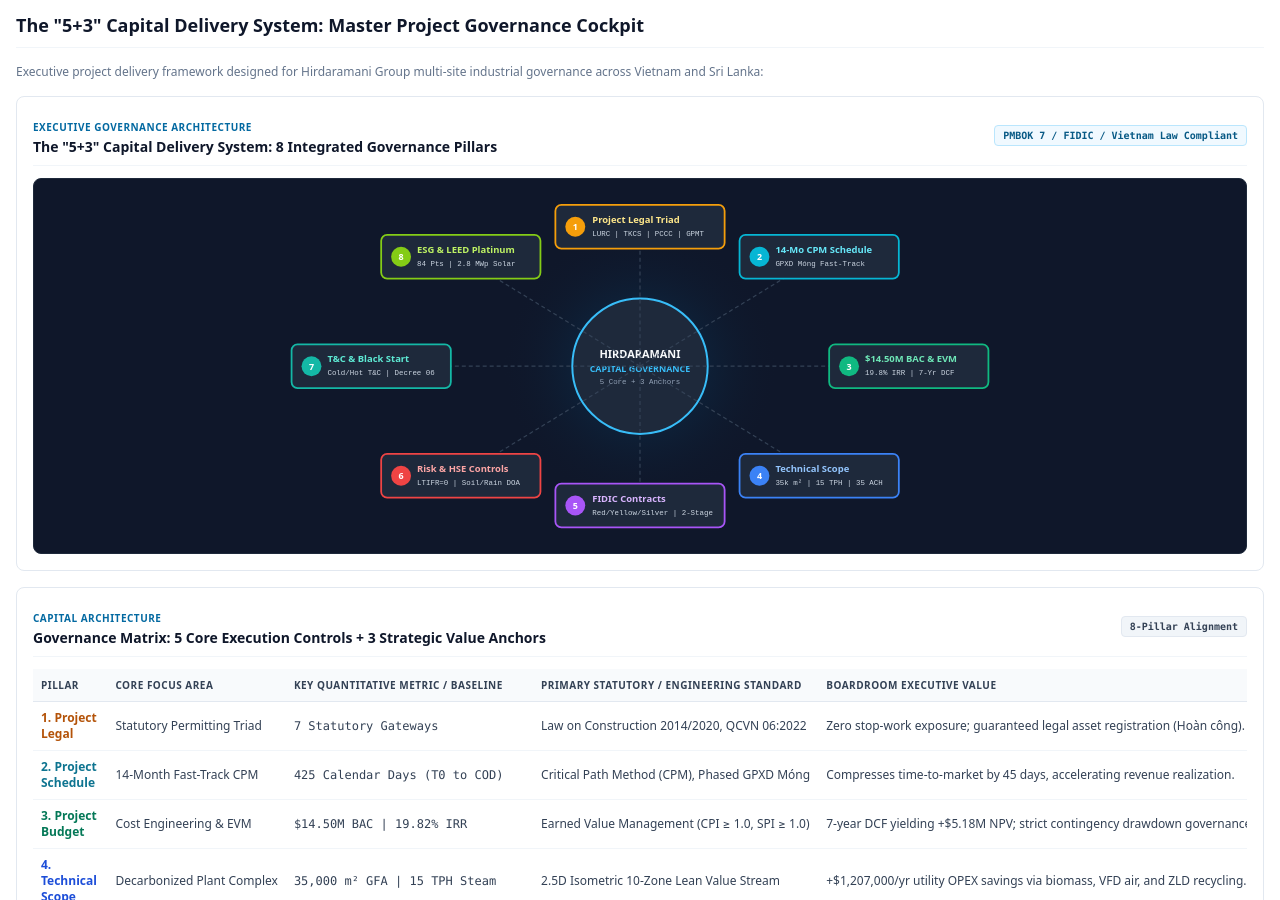
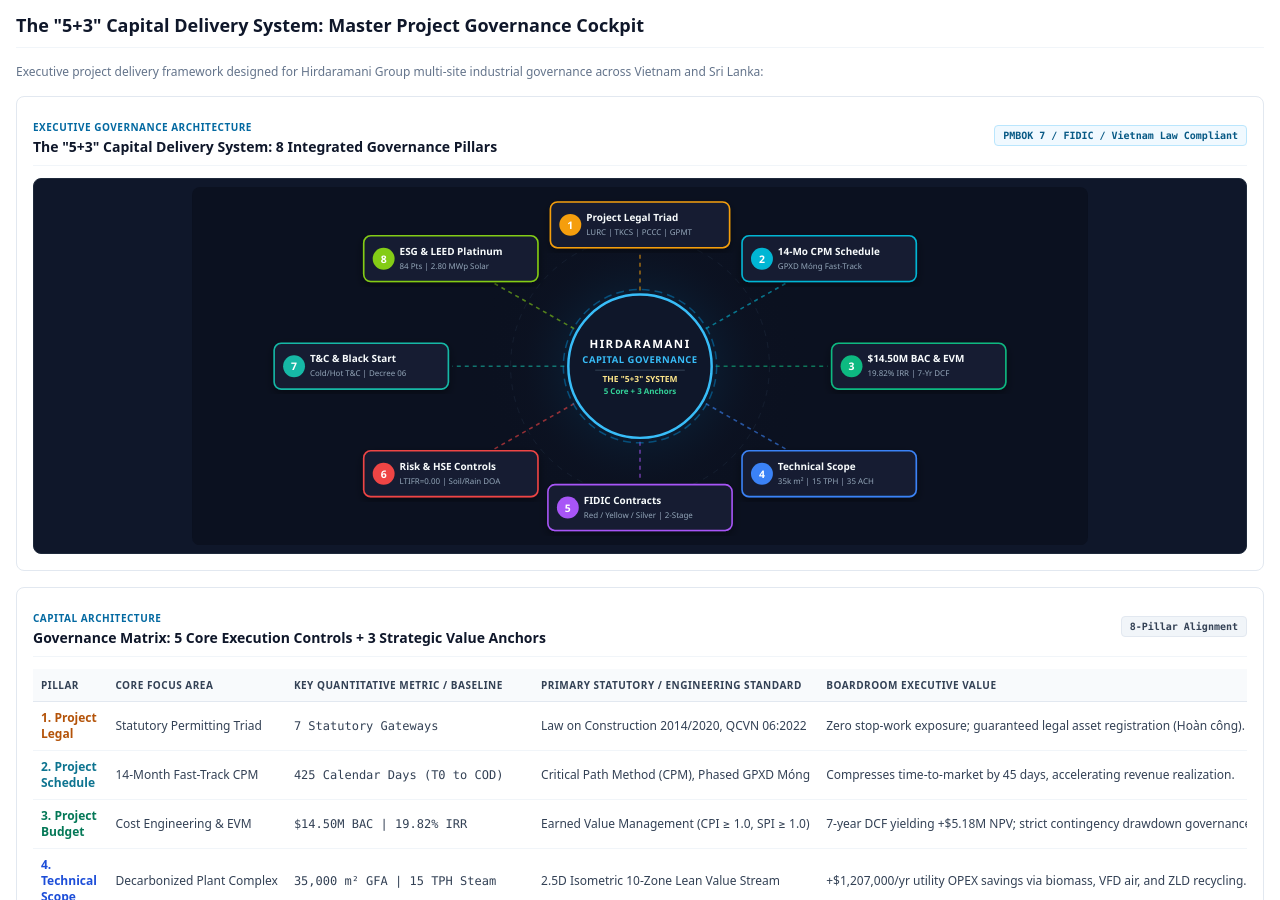
Before and after one commit to Qking232/Qking232.github.io, a Jekyll site: the page gar/modules/master_project_governance.html, which Jekyll copies as it is, in a window 1280 px wide and 900 px high, scrolled down 330 px. Built offline with Jekyll 4.4.1, drawn with Linux system fonts in a browser that asks for light colours; nearby versions of some CDN libraries.

Commit message:
Fix text distortion and spoke z-order in 8-Pillar Capital Delivery Wheel

```diff
--- a/gar/modules/master_project_governance.html
+++ b/gar/modules/master_project_governance.html
@@ -191,102 +191,111 @@
 
           <div class="w-full overflow-hidden bg-slate-900 rounded-lg p-2 border border-slate-800 flex justify-center">
             <svg viewBox="0 0 900 360" class="w-full max-w-4xl h-auto select-none" xmlns="http://www.w3.org/2000/svg">
+
               <defs>
-                <radialGradient id="centerGlow" cx="50%" cy="50%" r="50%">
-                  <stop offset="0%" stop-color="#0284c7" stop-opacity="0.3"/>
-                  <stop offset="100%" stop-color="#0f172a" stop-opacity="0"/>
+                <radialGradient id="hubHalo" cx="50%" cy="50%" r="50%">
+                  <stop offset="0%" stop-color="#0284c7" stop-opacity="0.35"/>
+                  <stop offset="65%" stop-color="#0f172a" stop-opacity="0.1"/>
+                  <stop offset="100%" stop-color="#090d16" stop-opacity="0"/>
                 </radialGradient>
+                <filter id="cardShadow" x="-10%" y="-10%" width="120%" height="120%">
+                  <feDropShadow dx="0" dy="4" stdDeviation="5" flood-color="#000000" flood-opacity="0.4"/>
+                </filter>
               </defs>
+              <rect width="900" height="360" fill="#0b1120" rx="8" />
+              <!-- Subtle Background Concentric Orbit Rings -->
+              <circle cx="450" cy="180" r="130" fill="none" stroke="#1e293b" stroke-width="1" stroke-dasharray="6,6" opacity="0.6" />
+              <circle cx="450" cy="180" r="180" fill="url(#hubHalo)" />
 
-              <!-- Central Core -->
-              <circle cx="450" cy="180" r="140" fill="url(#centerGlow)" />
-              <circle cx="450" cy="180" r="68" fill="#1e293b" stroke="#38bdf8" stroke-width="2" />
-              <text x="450" y="172" fill="#f8fafc" font-size="11" font-weight="bold" text-anchor="middle" font-family="system-ui">HIRDARAMANI</text>
-              <text x="450" y="186" fill="#38bdf8" font-size="9" font-weight="bold" text-anchor="middle" font-family="system-ui">CAPITAL GOVERNANCE</text>
-              <text x="450" y="198" fill="#94a3b8" font-size="7.5" font-family="monospace" text-anchor="middle">5 Core + 3 Anchors</text>
+              <!-- Connecting Spokes (Rim to Box Boundary) -->
+              <g stroke="#334155" stroke-width="1.8" stroke-dasharray="5,4">
+                <line x1="450.0" y1="104.0" x2="450.0" y2="65.0" stroke="#f59e0b" stroke-opacity="0.6" stroke-width="1.6" stroke-dasharray="4,4" />
+                <line x1="516.1" y1="142.4" x2="596.1" y2="97.0" stroke="#06b6d4" stroke-opacity="0.6" stroke-width="1.6" stroke-dasharray="4,4" />
+                <line x1="526.0" y1="180.0" x2="638.5" y2="180.0" stroke="#10b981" stroke-opacity="0.6" stroke-width="1.6" stroke-dasharray="4,4" />
+                <line x1="516.1" y1="217.6" x2="596.1" y2="263.0" stroke="#3b82f6" stroke-opacity="0.6" stroke-width="1.6" stroke-dasharray="4,4" />
+                <line x1="450.0" y1="256.0" x2="450.0" y2="295.0" stroke="#a855f7" stroke-opacity="0.6" stroke-width="1.6" stroke-dasharray="4,4" />
+                <line x1="383.9" y1="217.6" x2="303.9" y2="263.0" stroke="#ef4444" stroke-opacity="0.6" stroke-width="1.6" stroke-dasharray="4,4" />
+                <line x1="374.0" y1="180.0" x2="261.5" y2="180.0" stroke="#14b8a6" stroke-opacity="0.6" stroke-width="1.6" stroke-dasharray="4,4" />
+                <line x1="383.9" y1="142.4" x2="303.9" y2="97.0" stroke="#84cc16" stroke-opacity="0.6" stroke-width="1.6" stroke-dasharray="4,4" />
+              </g>
+              <!-- 8 Outer Governance Pillar Cards -->
 
-              <!-- Connecting Spokes -->
-              <g stroke="#334155" stroke-width="1.2" stroke-dasharray="4,3">
-                <line x1="450" y1="180" x2="450" y2="40" />
-                <line x1="450" y1="180" x2="630" y2="70" />
-                <line x1="450" y1="180" x2="720" y2="180" />
-                <line x1="450" y1="180" x2="630" y2="290" />
-                <line x1="450" y1="180" x2="450" y2="320" />
-                <line x1="450" y1="180" x2="270" y2="290" />
-                <line x1="450" y1="180" x2="180" y2="180" />
-                <line x1="450" y1="180" x2="270" y2="70" />
+              <g class="pillar-card cursor-pointer" filter="url(#cardShadow)">
+                <rect x="360.0" y="15.0" width="180" height="46" rx="7" fill="#151e32" stroke="#f59e0b" stroke-width="1.6" />
+                <circle cx="380.0" cy="38" r="11" fill="#f59e0b" />
+                <text x="380.0" y="42" fill="#ffffff" font-size="10.5" font-weight="bold" text-anchor="middle" font-family="'Segoe UI', Roboto, Helvetica, Arial, sans-serif">1</text>
+                <text x="396.0" y="34" fill="#f8fafc" font-size="10" font-weight="bold" font-family="'Segoe UI', Roboto, Helvetica, Arial, sans-serif">Project Legal Triad</text>
+                <text x="396.0" y="48" fill="#94a3b8" font-size="8" font-family="'Segoe UI', Roboto, Helvetica, Arial, sans-serif">LURC | TKCS | PCCC | GPMT</text>
               </g>
 
-              <!-- Pillar 1: Legal & Permitting (Top) -->
-              <g transform="translate(450, 40)">
-                <rect x="-85" y="-22" width="170" height="44" rx="6" fill="#1e293b" stroke="#f59e0b" stroke-width="1.8" />
-                <circle cx="-65" cy="0" r="10" fill="#f59e0b" />
-                <text x="-65" y="3.5" fill="#ffffff" font-size="9" font-weight="bold" text-anchor="middle" font-family="system-ui">1</text>
-                <text x="-48" y="-4" fill="#fde68a" font-size="9.5" font-weight="bold" font-family="system-ui">Project Legal Triad</text>
-                <text x="-48" y="9" fill="#cbd5e1" font-size="7.5" font-family="monospace">LURC | TKCS | PCCC | GPMT</text>
+              <g class="pillar-card cursor-pointer" filter="url(#cardShadow)">
+                <rect x="552.5" y="49.0" width="175" height="46" rx="7" fill="#151e32" stroke="#06b6d4" stroke-width="1.6" />
+                <circle cx="572.5" cy="72" r="11" fill="#06b6d4" />
+                <text x="572.5" y="76" fill="#ffffff" font-size="10.5" font-weight="bold" text-anchor="middle" font-family="'Segoe UI', Roboto, Helvetica, Arial, sans-serif">2</text>
+                <text x="588.5" y="68" fill="#f8fafc" font-size="10" font-weight="bold" font-family="'Segoe UI', Roboto, Helvetica, Arial, sans-serif">14-Mo CPM Schedule</text>
+                <text x="588.5" y="82" fill="#94a3b8" font-size="8" font-family="'Segoe UI', Roboto, Helvetica, Arial, sans-serif">GPXD Móng Fast-Track</text>
               </g>
 
-              <!-- Pillar 2: Schedule & CPM (Top-Right) -->
-              <g transform="translate(630, 70)">
-                <rect x="-80" y="-22" width="160" height="44" rx="6" fill="#1e293b" stroke="#06b6d4" stroke-width="1.8" />
-                <circle cx="-60" cy="0" r="10" fill="#06b6d4" />
-                <text x="-60" y="3.5" fill="#ffffff" font-size="9" font-weight="bold" text-anchor="middle" font-family="system-ui">2</text>
-                <text x="-44" y="-4" fill="#67e8f9" font-size="9.5" font-weight="bold" font-family="system-ui">14-Mo CPM Schedule</text>
-                <text x="-44" y="9" fill="#cbd5e1" font-size="7.5" font-family="monospace">GPXD Móng Fast-Track</text>
+              <g class="pillar-card cursor-pointer" filter="url(#cardShadow)">
+                <rect x="642.5" y="157.0" width="175" height="46" rx="7" fill="#151e32" stroke="#10b981" stroke-width="1.6" />
+                <circle cx="662.5" cy="180" r="11" fill="#10b981" />
+                <text x="662.5" y="184" fill="#ffffff" font-size="10.5" font-weight="bold" text-anchor="middle" font-family="'Segoe UI', Roboto, Helvetica, Arial, sans-serif">3</text>
+                <text x="678.5" y="176" fill="#f8fafc" font-size="10" font-weight="bold" font-family="'Segoe UI', Roboto, Helvetica, Arial, sans-serif">$14.50M BAC & EVM</text>
+                <text x="678.5" y="190" fill="#94a3b8" font-size="8" font-family="'Segoe UI', Roboto, Helvetica, Arial, sans-serif">19.82% IRR | 7-Yr DCF</text>
               </g>
 
-              <!-- Pillar 3: Budget & Valuation (Right) -->
-              <g transform="translate(720, 180)">
-                <rect x="-80" y="-22" width="160" height="44" rx="6" fill="#1e293b" stroke="#10b981" stroke-width="1.8" />
-                <circle cx="-60" cy="0" r="10" fill="#10b981" />
-                <text x="-60" y="3.5" fill="#ffffff" font-size="9" font-weight="bold" text-anchor="middle" font-family="system-ui">3</text>
-                <text x="-44" y="-4" fill="#6ee7b7" font-size="9.5" font-weight="bold" font-family="system-ui">$14.50M BAC &amp; EVM</text>
-                <text x="-44" y="9" fill="#cbd5e1" font-size="7.5" font-family="monospace">19.8% IRR | 7-Yr DCF</text>
+              <g class="pillar-card cursor-pointer" filter="url(#cardShadow)">
+                <rect x="552.5" y="265.0" width="175" height="46" rx="7" fill="#151e32" stroke="#3b82f6" stroke-width="1.6" />
+                <circle cx="572.5" cy="288" r="11" fill="#3b82f6" />
+                <text x="572.5" y="292" fill="#ffffff" font-size="10.5" font-weight="bold" text-anchor="middle" font-family="'Segoe UI', Roboto, Helvetica, Arial, sans-serif">4</text>
+                <text x="588.5" y="284" fill="#f8fafc" font-size="10" font-weight="bold" font-family="'Segoe UI', Roboto, Helvetica, Arial, sans-serif">Technical Scope</text>
+                <text x="588.5" y="298" fill="#94a3b8" font-size="8" font-family="'Segoe UI', Roboto, Helvetica, Arial, sans-serif">35k m² | 15 TPH | 35 ACH</text>
               </g>
 
-              <!-- Pillar 4: Technical Feasibility (Bottom-Right) -->
-              <g transform="translate(630, 290)">
-                <rect x="-80" y="-22" width="160" height="44" rx="6" fill="#1e293b" stroke="#3b82f6" stroke-width="1.8" />
-                <circle cx="-60" cy="0" r="10" fill="#3b82f6" />
-                <text x="-60" y="3.5" fill="#ffffff" font-size="9" font-weight="bold" text-anchor="middle" font-family="system-ui">4</text>
-                <text x="-44" y="-4" fill="#93c5fd" font-size="9.5" font-weight="bold" font-family="system-ui">Technical Scope</text>
-                <text x="-44" y="9" fill="#cbd5e1" font-size="7.5" font-family="monospace">35k m² | 15 TPH | 35 ACH</text>
+              <g class="pillar-card cursor-pointer" filter="url(#cardShadow)">
+                <rect x="357.5" y="299.0" width="185" height="46" rx="7" fill="#151e32" stroke="#a855f7" stroke-width="1.6" />
+                <circle cx="377.5" cy="322" r="11" fill="#a855f7" />
+                <text x="377.5" y="326" fill="#ffffff" font-size="10.5" font-weight="bold" text-anchor="middle" font-family="'Segoe UI', Roboto, Helvetica, Arial, sans-serif">5</text>
+                <text x="393.5" y="318" fill="#f8fafc" font-size="10" font-weight="bold" font-family="'Segoe UI', Roboto, Helvetica, Arial, sans-serif">FIDIC Contracts</text>
+                <text x="393.5" y="332" fill="#94a3b8" font-size="8" font-family="'Segoe UI', Roboto, Helvetica, Arial, sans-serif">Red / Yellow / Silver | 2-Stage</text>
               </g>
 
-              <!-- Pillar 5: Contract Management (Bottom) -->
-              <g transform="translate(450, 320)">
-                <rect x="-85" y="-22" width="170" height="44" rx="6" fill="#1e293b" stroke="#a855f7" stroke-width="1.8" />
-                <circle cx="-65" cy="0" r="10" fill="#a855f7" />
-                <text x="-65" y="3.5" fill="#ffffff" font-size="9" font-weight="bold" text-anchor="middle" font-family="system-ui">5</text>
-                <text x="-48" y="-4" fill="#d8b4fe" font-size="9.5" font-weight="bold" font-family="system-ui">FIDIC Contracts</text>
-                <text x="-48" y="9" fill="#cbd5e1" font-size="7.5" font-family="monospace">Red/Yellow/Silver | 2-Stage</text>
+              <g class="pillar-card cursor-pointer" filter="url(#cardShadow)">
+                <rect x="172.5" y="265.0" width="175" height="46" rx="7" fill="#151e32" stroke="#ef4444" stroke-width="1.6" />
+                <circle cx="192.5" cy="288" r="11" fill="#ef4444" />
+                <text x="192.5" y="292" fill="#ffffff" font-size="10.5" font-weight="bold" text-anchor="middle" font-family="'Segoe UI', Roboto, Helvetica, Arial, sans-serif">6</text>
+                <text x="208.5" y="284" fill="#f8fafc" font-size="10" font-weight="bold" font-family="'Segoe UI', Roboto, Helvetica, Arial, sans-serif">Risk & HSE Controls</text>
+                <text x="208.5" y="298" fill="#94a3b8" font-size="8" font-family="'Segoe UI', Roboto, Helvetica, Arial, sans-serif">LTIFR=0.00 | Soil/Rain DOA</text>
               </g>
 
-              <!-- Pillar 6: HSE & Risk (Bottom-Left) -->
-              <g transform="translate(270, 290)">
-                <rect x="-80" y="-22" width="160" height="44" rx="6" fill="#1e293b" stroke="#ef4444" stroke-width="1.8" />
-                <circle cx="-60" cy="0" r="10" fill="#ef4444" />
-                <text x="-60" y="3.5" fill="#ffffff" font-size="9" font-weight="bold" text-anchor="middle" font-family="system-ui">6</text>
-                <text x="-44" y="-4" fill="#fca5a5" font-size="9.5" font-weight="bold" font-family="system-ui">Risk &amp; HSE Controls</text>
-                <text x="-44" y="9" fill="#cbd5e1" font-size="7.5" font-family="monospace">LTIFR=0 | Soil/Rain DOA</text>
+              <g class="pillar-card cursor-pointer" filter="url(#cardShadow)">
+                <rect x="82.5" y="157.0" width="175" height="46" rx="7" fill="#151e32" stroke="#14b8a6" stroke-width="1.6" />
+                <circle cx="102.5" cy="180" r="11" fill="#14b8a6" />
+                <text x="102.5" y="184" fill="#ffffff" font-size="10.5" font-weight="bold" text-anchor="middle" font-family="'Segoe UI', Roboto, Helvetica, Arial, sans-serif">7</text>
+                <text x="118.5" y="176" fill="#f8fafc" font-size="10" font-weight="bold" font-family="'Segoe UI', Roboto, Helvetica, Arial, sans-serif">T&C & Black Start</text>
+                <text x="118.5" y="190" fill="#94a3b8" font-size="8" font-family="'Segoe UI', Roboto, Helvetica, Arial, sans-serif">Cold/Hot T&C | Decree 06</text>
               </g>
 
-              <!-- Pillar 7: T&C Handover (Left) -->
-              <g transform="translate(180, 180)">
-                <rect x="-80" y="-22" width="160" height="44" rx="6" fill="#1e293b" stroke="#14b8a6" stroke-width="1.8" />
-                <circle cx="-60" cy="0" r="10" fill="#14b8a6" />
-                <text x="-60" y="3.5" fill="#ffffff" font-size="9" font-weight="bold" text-anchor="middle" font-family="system-ui">7</text>
-                <text x="-44" y="-4" fill="#5eead4" font-size="9.5" font-weight="bold" font-family="system-ui">T&amp;C &amp; Black Start</text>
-                <text x="-44" y="9" fill="#cbd5e1" font-size="7.5" font-family="monospace">Cold/Hot T&amp;C | Decree 06</text>
+              <g class="pillar-card cursor-pointer" filter="url(#cardShadow)">
+                <rect x="172.5" y="49.0" width="175" height="46" rx="7" fill="#151e32" stroke="#84cc16" stroke-width="1.6" />
+                <circle cx="192.5" cy="72" r="11" fill="#84cc16" />
+                <text x="192.5" y="76" fill="#ffffff" font-size="10.5" font-weight="bold" text-anchor="middle" font-family="'Segoe UI', Roboto, Helvetica, Arial, sans-serif">8</text>
+                <text x="208.5" y="68" fill="#f8fafc" font-size="10" font-weight="bold" font-family="'Segoe UI', Roboto, Helvetica, Arial, sans-serif">ESG & LEED Platinum</text>
+                <text x="208.5" y="82" fill="#94a3b8" font-size="8" font-family="'Segoe UI', Roboto, Helvetica, Arial, sans-serif">84 Pts | 2.80 MWp Solar</text>
               </g>
 
-              <!-- Pillar 8: ESG & Sustainability (Top-Left) -->
-              <g transform="translate(270, 70)">
-                <rect x="-80" y="-22" width="160" height="44" rx="6" fill="#1e293b" stroke="#84cc16" stroke-width="1.8" />
-                <circle cx="-60" cy="0" r="10" fill="#84cc16" />
-                <text x="-60" y="3.5" fill="#ffffff" font-size="9" font-weight="bold" text-anchor="middle" font-family="system-ui">8</text>
-                <text x="-44" y="-4" fill="#bef264" font-size="9.5" font-weight="bold" font-family="system-ui">ESG &amp; LEED Platinum</text>
-                <text x="-44" y="9" fill="#cbd5e1" font-size="7.5" font-family="monospace">84 Pts | 2.8 MWp Solar</text>
+              <!-- Central Core Hub (Top Layer) -->
+              <g class="central-core">
+                <!-- Outer Ring Halo -->
+                <circle cx="450" cy="180" r="77" fill="none" stroke="#0284c7" stroke-width="1.5" stroke-opacity="0.5" stroke-dasharray="8,5" />
+                <!-- Solid Core Disc -->
+                <circle cx="450" cy="180" r="72" fill="#0f172a" stroke="#38bdf8" stroke-width="2.5" />
+                <!-- Core Text Content (Crisp, High-Legibility Typography) -->
+                <text x="450" y="162" fill="#ffffff" font-size="11.5" font-weight="bold" letter-spacing="1.5" text-anchor="middle" font-family="'Segoe UI', Roboto, Helvetica, Arial, sans-serif">HIRDARAMANI</text>
+                <text x="450" y="177" fill="#38bdf8" font-size="9.5" font-weight="bold" letter-spacing="0.5" text-anchor="middle" font-family="'Segoe UI', Roboto, Helvetica, Arial, sans-serif">CAPITAL GOVERNANCE</text>
+                <line x1="405" y1="184" x2="495" y2="184" stroke="#334155" stroke-width="1" />
+                <text x="450" y="196" fill="#fde68a" font-size="8.5" font-weight="bold" text-anchor="middle" font-family="'Segoe UI', Roboto, Helvetica, Arial, sans-serif">THE &quot;5+3&quot; SYSTEM</text>
+                <text x="450" y="208" fill="#34d399" font-size="8" font-weight="600" text-anchor="middle" font-family="'Segoe UI', Roboto, Helvetica, Arial, sans-serif">5 Core + 3 Anchors</text>
               </g>
             </svg>
           </div>
```
